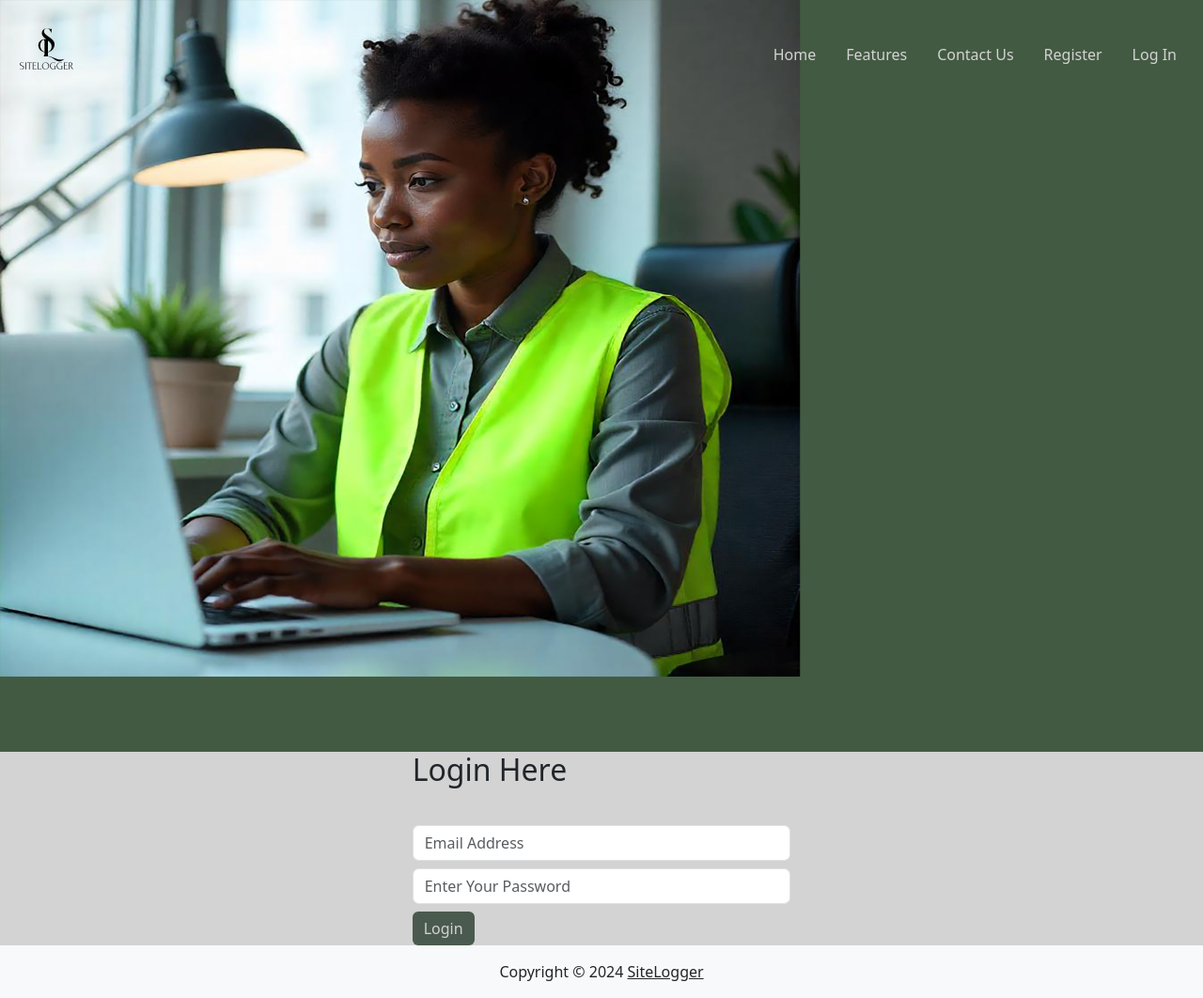
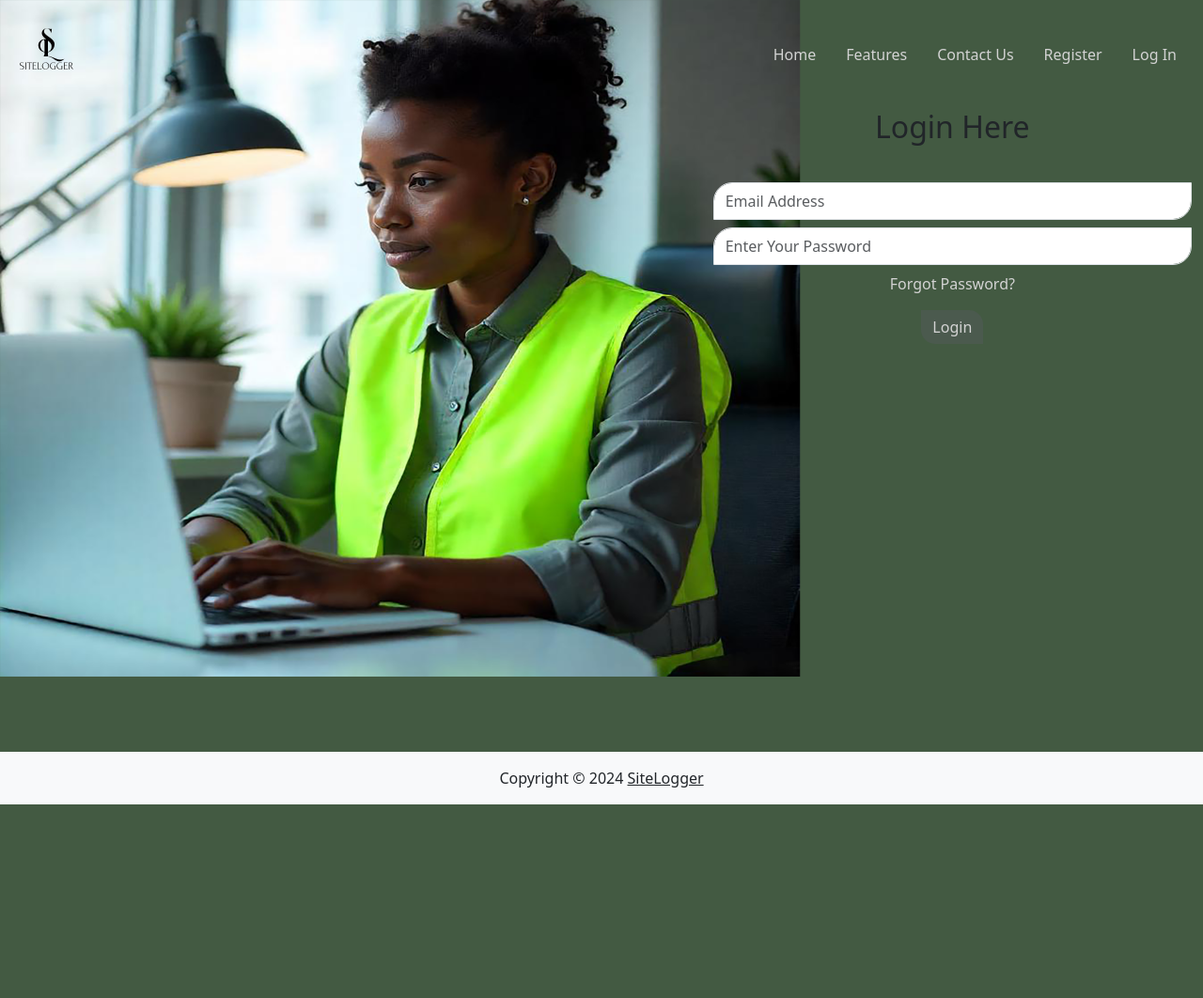
Before and after one commit to SaliMerc/sitemngmtapp, a Django app: page /login/ in a window 1280 px wide. Shown: the whole page at 94% size. After the commit the page ends 856 px from the top, so only its background shows below. Run offline with Django 5.2, Linux system fonts and the light colour scheme; parts of the project's set-up code (start-up, migrations or seed data) failed here and were passed over; some libraries are stand-ins or nearby versions.

Commit message:
Added File

```diff
--- a/site_app/static/css/style.css
+++ b/site_app/static/css/style.css
@@ -37,3 +37,11 @@ body{
     border: none;
     color: #B0B0B0;
 }
+.form-control{
+    border-radius: 20px 0 20px 0;
+    height: 40px !important;
+}
+.btn{
+     border-radius: 0 15px 0 15px;
+
+}
--- a/site_app/templates/login.html
+++ b/site_app/templates/login.html
@@ -1,8 +1,10 @@
 {% extends 'basepublic.html' %}
 {% load static %}
-{% block content %}
-    <div class="col-md-4 container-fluid">
-            <h2>Login Here</h2><br>
+{% block hero %}
+    <div class="row">
+    <div class="col-md-7"></div>
+    <div class="col-md-5">
+            <h2 class="text-center">Login Here</h2><br>
             <form action="{% url 'login' %}" method="post" enctype="multipart/form-data" target="_self">
                 {% csrf_token %}
                 {% if error_message %}
@@ -13,7 +15,11 @@
                 {% endif %}
                 <input type="email" class="form-control mt-2" placeholder="Email Address" name="email" required>
                 <input type="password" class="form-control  mt-2" placeholder="Enter Your Password" name="password" required>
+                <div class="d-flex flex-column align-items-center">
+                <li class="nav-item nav"><a href="{% url 'login' %}" class="nav-link nav-link-n">Forgot Password?</a></li>
                 <button class="btn btn-success mt-2" type="submit">Login</button>
+                </div>
             </form>
         </div>
+     </div>
 {% endblock %}
```
Also changed, not shown: site_app/templates/signup.html (+8 -5 lines).
